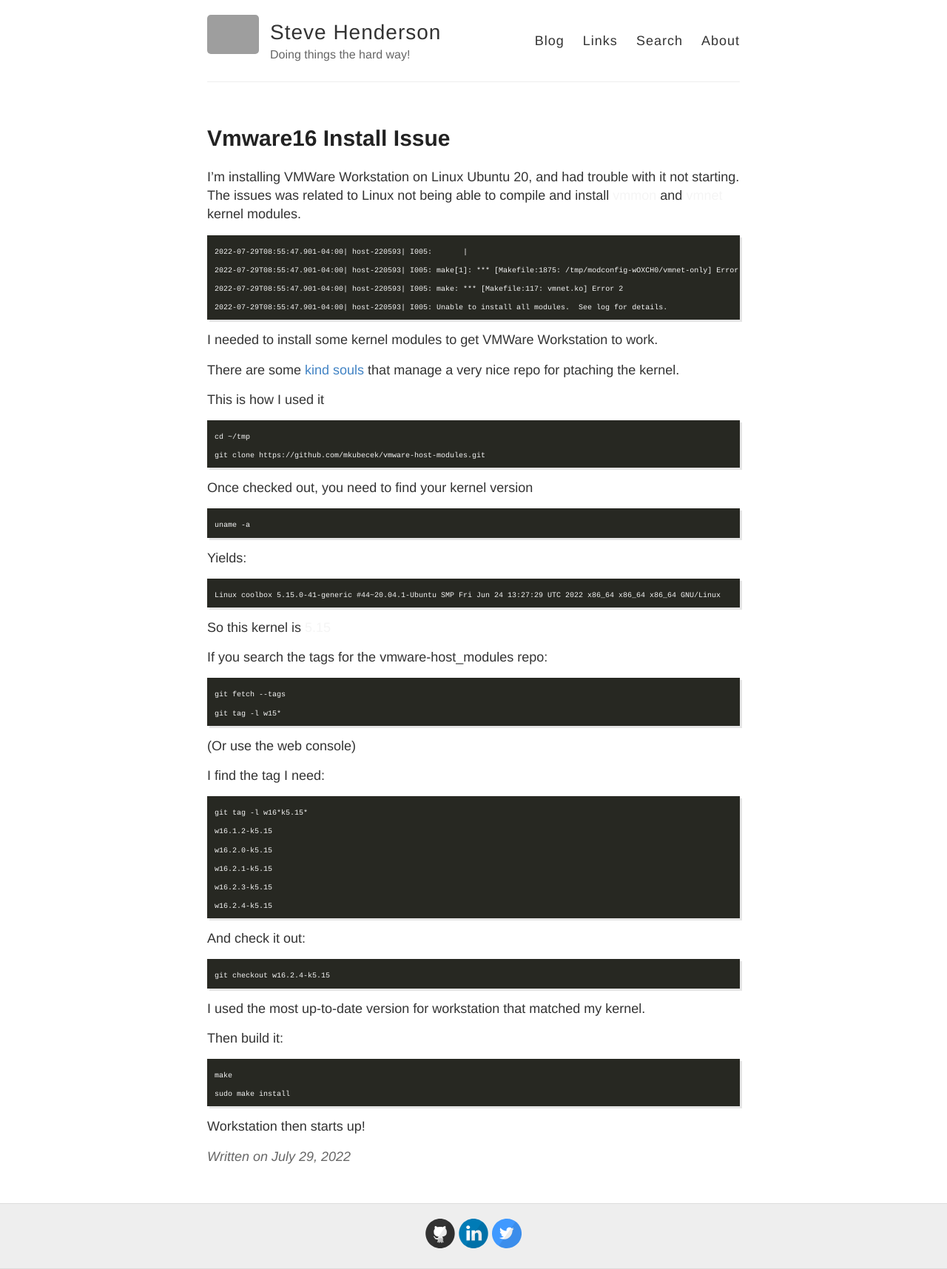
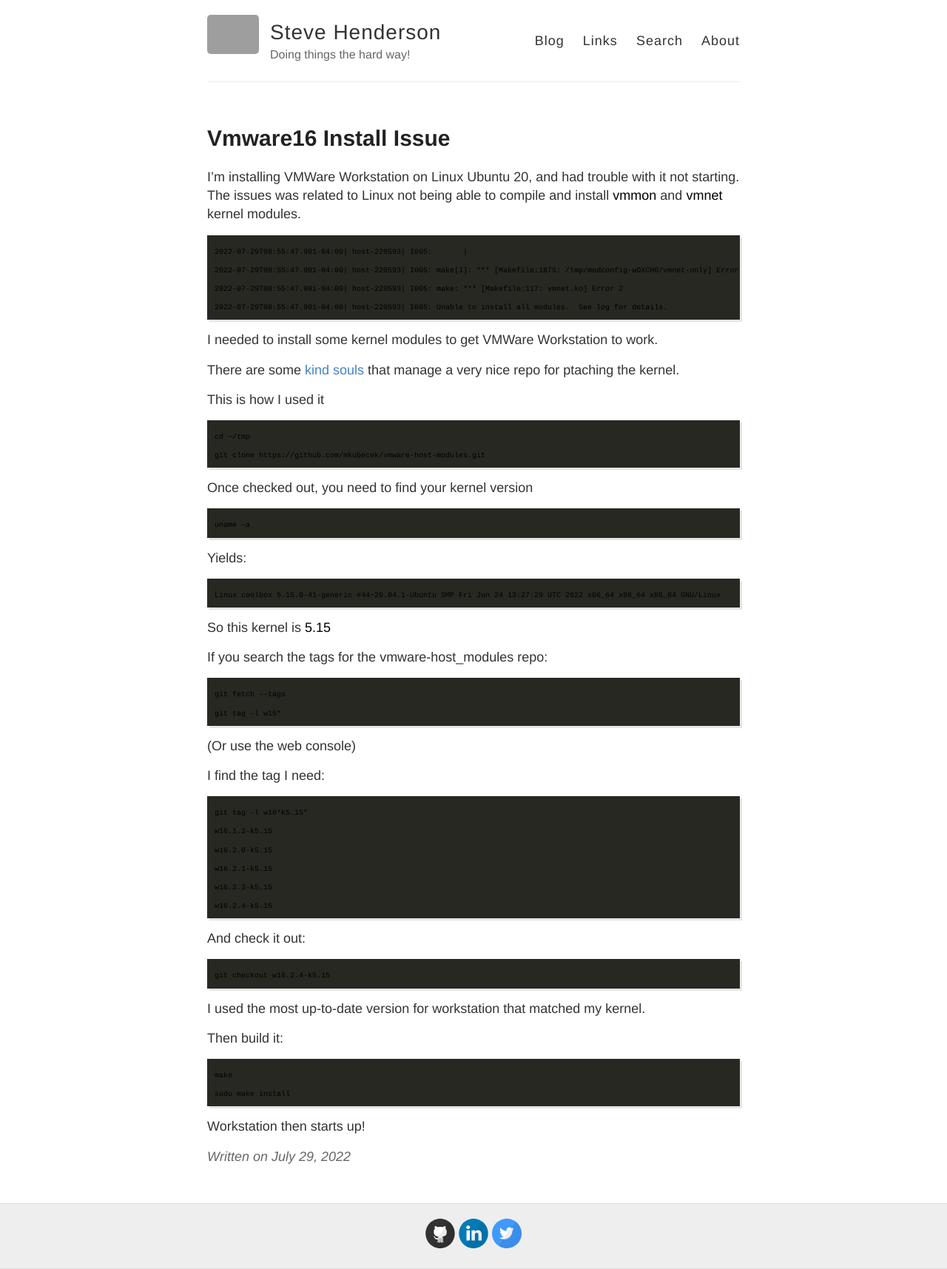
Before and after one commit to stevehenderson/stevehenderson.github.io, a Jekyll site: the page built from _posts/2022-7-29-VMWare16-Install-Issue.md, in a window 1280 px wide. Shown: the whole page at 74% size. Built offline with Jekyll 4.4.1, drawn with Linux system fonts in a browser that asks for light colours; our own code applies the rules of GitHub Pages for plain Markdown files; grey boxes are pictures that could not be loaded.

Commit message:
Update _highlights.scss

```diff
--- a/_sass/_highlights.scss
+++ b/_sass/_highlights.scss
@@ -140,8 +140,8 @@
 
 code{
   background-color: "#282C34";
-  color: whitesmoke;}
+  color: black;}
 pre {
   background-color: "#282C34";
-  color: whitesmoke;
+  color: black;
 }
```
